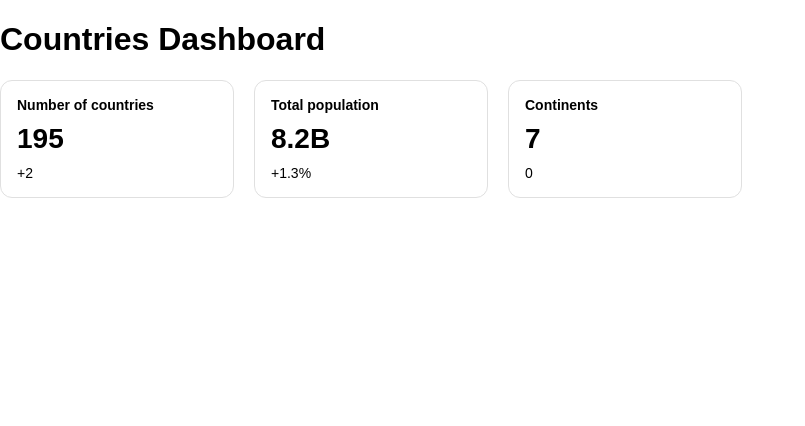
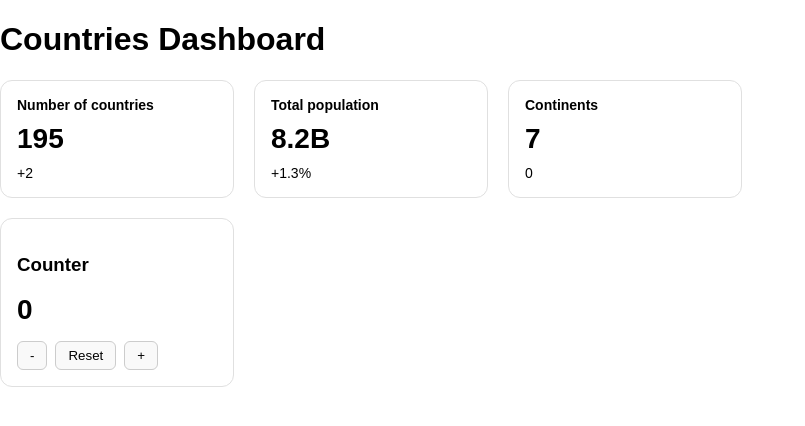
Before and after one commit to AnnaKlymchuk6/component-oriented-prog, a React (Vite) app: page / in a window 1280 px wide. Shown: the top 426 px of the page, without its empty margins (0-805 px from the left). Built offline with nearby package versions, Linux system fonts and the light colour scheme.

Commit message:
Add counter widget

```diff
--- a/src/App.css
+++ b/src/App.css
@@ -26,3 +26,39 @@
   margin: 0;
   font-size: 14px;
 }
+
+.counter {
+  margin-top: 20px;
+  width: 200px;
+  padding: 16px;
+  border: 1px solid #e0e0e0;
+  border-radius: 12px;
+}
+
+.counter h2 {
+  margin: 0 0 10px;
+  font-size: 18px;
+}
+
+.counter-value {
+  font-size: 28px;
+  font-weight: bold;
+  margin: 0 0 15px;
+}
+
+.counter-buttons {
+  display: flex;
+  gap: 8px;
+}
+
+.counter-buttons button {
+  padding: 6px 12px;
+  border: 1px solid #ccc;
+  border-radius: 6px;
+  background-color: #f9f9f9;
+  cursor: pointer;
+}
+
+.counter-buttons button:hover {
+  background-color: #eee;
+}
--- a/src/App.jsx
+++ b/src/App.jsx
@@ -1,5 +1,6 @@
 import "./App.css";
 import KpiCard from "./components/KpiCard";
+import Counter from "./components/Counter";
 
 function App() {
     return (
@@ -25,6 +26,8 @@ function App() {
                     change="0"
                 />
             </div>
+
+            <Counter />
         </div>
     );
 }
--- /dev/null
+++ b/src/components/Counter.jsx
@@ -0,0 +1,28 @@
+import { useState } from "react";
+
+function Counter(){
+    const [count, setCount] = useState(0);
+
+    return(
+        <div className="counter">
+            <h3>Counter</h3>
+            <p className="counter-value">{count}</p>
+
+            <div className="counter-buttons">
+                <button onClick={() => setCount(count - 1)}>
+                    -
+                </button>
+
+                <button onClick={() => setCount(0)}>
+                    Reset
+                </button>
+
+                <button onClick={() => setCount(count + 1)}>
+                    +
+                </button>
+            </div>
+        </div>
+    );
+}
+
+export default Counter;
```
